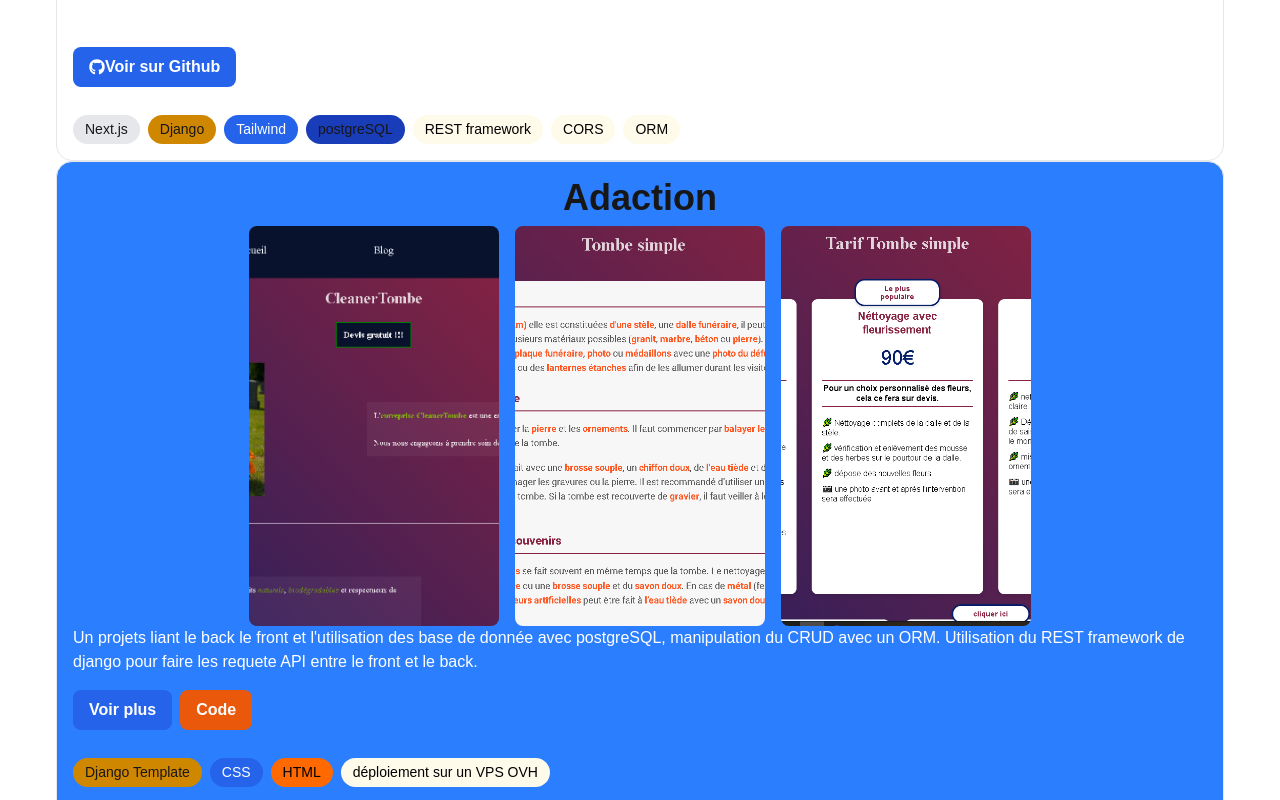
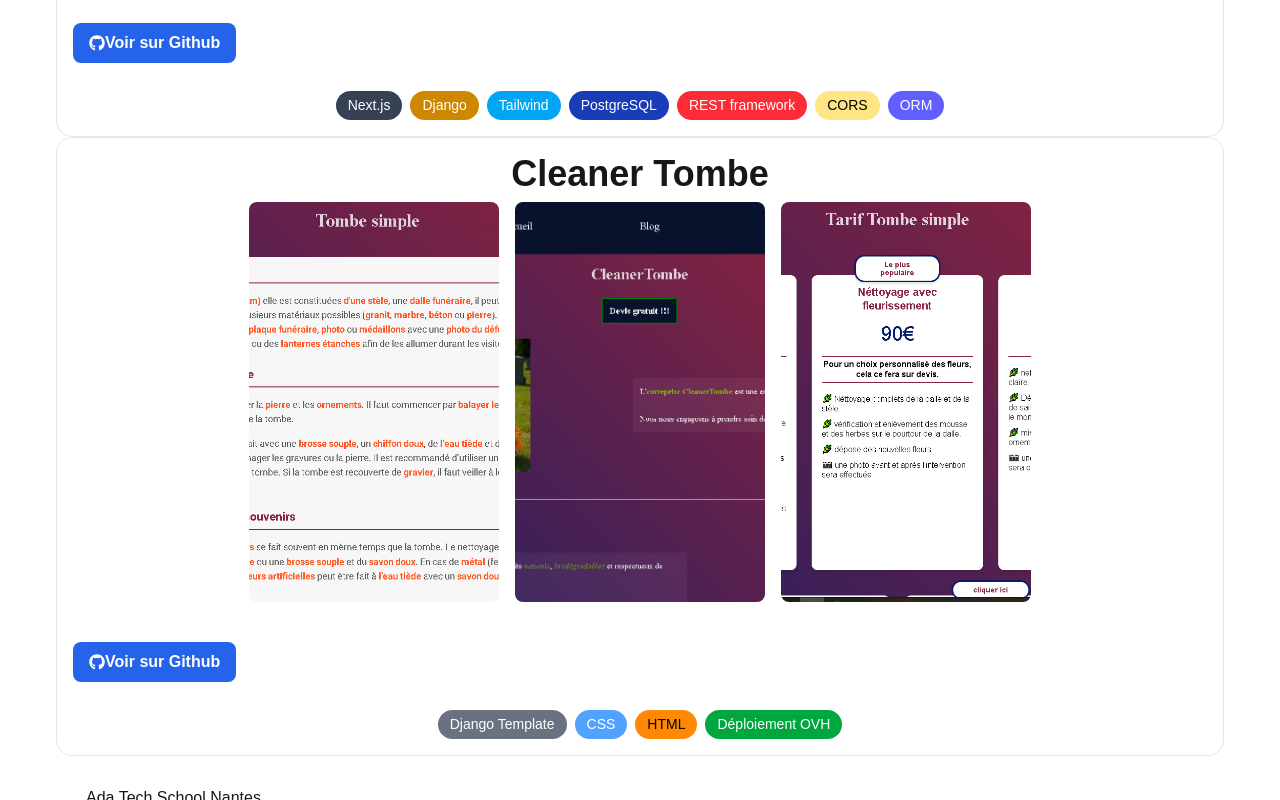
Before and after one commit to Phogo2112/Portfolio, a Next.js app: page / in a window 1280 px wide. Shown: the part 1280-2080 px from the top of the page. Built offline with nearby package versions, Linux system fonts and the light colour scheme; a web font is replaced by a local one.

Commit message:
add props and colors tags projects

```diff
--- a/app/components/Cards.tsx
+++ b/app/components/Cards.tsx
@@ -1,9 +1,25 @@
-"use client";
+
 import Image from "next/image";
-import { useState } from "react";
+
 import { FaGithub } from "react-icons/fa";
+import { getTagColor } from "../lib/getProjectsCards";
+type ProjectCardProps = {
+  title: string;
+  description: string;
+  images: string[];
+  githubUrl?: string;
+  demoUrl?: string;
+  tags: string[];
+};
 
-export default function ProjectCard() {
+export default function ProjectCard({
+  title,
+  description,
+  images,
+  githubUrl,
+  demoUrl,
+  tags,
+}: ProjectCardProps) {
   function BtnGit({ url }: { url: string }) {
     return (
       <a href={url} className="btn" target="_blank" rel="noopener noreferrer">
@@ -12,46 +28,49 @@ export default function ProjectCard() {
       </a>
     );
   }
+
   return (
     <div className="card">
-      <h3 className="text-4xl font-bold mb-2 flex justify-center">Adaction</h3>
+      {/* titre dynamique */}
+      <h3 className="text-4xl font-bold mb-2 flex justify-center">{title}</h3>
+
+      {/* images dynamiques */}
       <div className="flex flex-row justify-center gap-4">
-        <img
-          src="/adaction/connexion-adaction.png"
-          alt="image du projets adaction"
-          className="w-[250px] h-[400px] object-cover rounded-md"
-        />
-        <img
-          src="/adaction/collecte-adaction.PNG"
-          alt="image de la page des collectes de l'applications Adaction"
-          className="w-[250px] h-[400px] object-cover rounded-md"
-        />
-        <img
-          src="/adaction/page-wastes-type-adaction.PNG"
-          alt="image de la page des collectes de l'applications Adaction"
-          className="w-[250px] h-[400px] object-cover rounded-md"
-        />
+        {images?.map((src) => (
+          <img
+            key={src}
+            src={src}
+            alt={`image du projet ${title}`}
+            className="w-[250px] h-[400px] object-cover rounded-md"
+          />
+        ))}
       </div>
 
-      <p className="text-white mb-4">
-        Un projets liant le back le front et l'utilisation des base de donnée
-        avec postgreSQL, manipulation du CRUD avec un ORM. Utilisation du REST
-        framework de django pour faire les requete API entre le front et le
-        back.
-      </p>
+      {/* description dynamique */}
+      <p className="text-white mb-4">{description}</p>
 
+      {/* boutons */}
       <div className="flex gap-2">
-        <BtnGit url="https://github.com/Phogo2112/adaction-API.git" />
+        {githubUrl && <BtnGit url={githubUrl} />}
+        {demoUrl && (
+          <a
+            href={demoUrl}
+            className="btn"
+            target="_blank"
+            rel="noopener noreferrer"
+          >
+            Voir plus
+          </a>
+        )}
       </div>
 
-      <div className="flex gap-2 mt-7">
-        <span className="tag">Next.js</span>
-        <span className="tag bg-yellow-600">Django</span>
-        <span className="tag tag-primary">Tailwind</span>
-        <span className="tag bg-blue-800">postgreSQL</span>
-        <span className="tag bg-amber-50 text-black">REST framework</span>
-        <span className="tag bg-amber-50 text-black">CORS</span>
-        <span className="tag bg-amber-50 text-black">ORM</span>
+      {/* tags */}
+      <div className="flex gap-2 mt-7 flex-wrap justify-center">
+        {tags.map((tag, index) => (
+          <span key={tag} className={`tag ${getTagColor(tag)}`}>
+            {tag}
+          </span>
+        ))}
       </div>
     </div>
   );
@@ -59,53 +78,11 @@ export default function ProjectCard() {
 
 export function CleanerTombeCard() {
   return (
-    <div className="card h-[90vh] bg-blue-500">
-      <h3 className="text-4xl font-bold mb-2 flex justify-center">Adaction</h3>
-      <div className="flex flex-row justify-center gap-4">
-        <img
-          src="/cleanertombe/photo-présentation-cleanertombe.PNG"
-          alt="image du projets adaction"
-          className="w-[250px] h-[400px] object-cover rounded-md"
-        />
-        <img
-          src="/cleanertombe/blog-cleanertombe.PNG"
-          alt="image de la page des collectes de l'applications Adaction"
-          className="w-[250px] h-[400px] object-cover rounded-md"
-        />
-        <img
-          src="/cleanertombe/tarif-cleanertombe.PNG"
-          alt="image de la page des collectes de l'applications Adaction"
-          className="w-[250px] h-[400px] object-cover rounded-md"
-        />
-      </div>
-
-      <p className="text-white mb-4">
-        Un projets liant le back le front et l'utilisation des base de donnée
-        avec postgreSQL, manipulation du CRUD avec un ORM. Utilisation du REST
-        framework de django pour faire les requete API entre le front et le
-        back.
-      </p>
-
-      <div className="flex gap-2">
-        <a href="/projects/adaction" className="btn">
-          Voir plus
-        </a>
-        <a
-          href="https://github.com/Phogo2112/adaction-API.git"
-          className="btn btn-accent"
-        >
-          Code
-        </a>
-      </div>
-
-      <div className="flex gap-2 mt-7">
-        <span className="tag bg-yellow-600">Django Template</span>
-        <span className="tag tag-primary">CSS</span>
-        <span className="tag bg-orange-500 text-black">HTML</span>
-        <span className="tag bg-amber-50 text-black">
-          déploiement sur un VPS OVH
-        </span>
-      </div>
-    </div>
+    <ProjectCard
+      title="Cleaner Tombe"
+      description="Application de démonstration pour présenter un projet spécifique."
+      images={[]}
+      tags={[]}
+    />
   );
 }
--- a/app/components/Contact.tsx
+++ b/app/components/Contact.tsx
@@ -2,6 +2,8 @@
 import React from "react";
 import { useForm, ValidationError } from "@formspree/react";
 import { motion } from "framer-motion";
+
+
 
 export default function ContactForm() {
   const [state, handleSubmit] = useForm("mjkpoeop");
--- a/app/layout.tsx
+++ b/app/layout.tsx
@@ -29,16 +29,14 @@ export const metadata = {
   },
 };
 
-// ✅ Root Layout avec Dark Mode activé
 export default function RootLayout({ children }: { children: ReactNode }) {
   return (
     <html lang="fr">
       {" "}
-      {/* évite les warnings côté client */}
       <body
+        // import des variable de fonts ici
         className={`${geistSans.variable} ${geistMono.variable} ${rajdhani.variable} antialiased`}
       >
-        {/* 👇 Le ThemeProvider entoure tout ton contenu */}
         <ThemeProvider
           attribute="class"
           defaultTheme="system"
--- /dev/null
+++ b/app/lib/getProjectsCards.ts
@@ -0,0 +1,40 @@
+import fs from "fs";
+import path from "path";
+
+export function getTagColor(tag: string): string {
+  const colors: Record<string, string> = {
+    "Next.js": "bg-gray-700 text-white",
+    Django: "bg-yellow-600 text-white",
+    Tailwind: "bg-sky-500 text-white",
+    PostgreSQL: "bg-blue-800 text-white",
+    "REST framework": "bg-red-500 text-white",
+    CORS: "bg-amber-200 text-black",
+    ORM: "bg-indigo-500 text-white",
+    HTML: "bg-orange-400 text-black",
+    CSS: "bg-blue-400 text-white",
+    JavaScript: "bg-yellow-400 text-black",
+    TypeScript: "bg-blue-500 text-white",
+    "Déploiement OVH": "bg-green-600 text-white",
+  };
+
+  // valeur par défaut si la techno n’existe pas dans la liste
+  return colors[tag] || "bg-gray-500 text-white";
+}
+
+export function getProjectImages(folder: string): string[] {
+  const dirPath = path.join(process.cwd(), "public", folder);
+
+  // Vérifie si le dossier existe
+  if (!fs.existsSync(dirPath)) {
+    console.warn(`⚠️ Le dossier ${folder} n'existe pas dans /public`);
+    return [];
+  }
+
+  // Récupère les fichiers images
+  const files = fs.readdirSync(dirPath);
+
+  // Filtre les fichiers valides et renvoie le chemin relatif
+  return files
+    .filter((file) => /\.(png|jpg|jpeg|gif)$/i.test(file))
+    .map((file) => `/${folder}/${file}`);
+}
--- a/app/page.tsx
+++ b/app/page.tsx
@@ -5,14 +5,30 @@ import Presentation from "./components/Presentation";
 import Formation from "./components/Formation";
 import Footers from "./components/Footer";
 import ContactForm from "./components/Contact";
+import { getProjectImages } from "./lib/getProjectsCards";
 export default function Home() {
+  const adactionImages = getProjectImages("adaction");
+  const cleanerTombeImages = getProjectImages("cleanertombe");
   return (
     <>
       <div className="container-custom">
         <NavBar />
         <Presentation />
-        <ProjectCard />
-        <CleanerTombeCard />
+        <ProjectCard
+          title="Adaction"
+          description="Un projet liant le back, le front et la base de données PostgreSQL."
+          images={adactionImages}
+          githubUrl="https://github.com/Phogo2112/adaction-API.git"
+          tags={["Next.js", "Django", "Tailwind", "PostgreSQL", "REST framework", "CORS", "ORM"]}
+        />
+
+        <ProjectCard
+          title="Cleaner Tombe"
+          description="Site Django Templates, CSS et déploiement sur OVH."
+          images={cleanerTombeImages}
+          githubUrl="https://github.com/Phogo2112/cleanertombe.git"
+          tags={["Django Template", "CSS", "HTML", "Déploiement OVH"]}
+        />
         <Formation />
         <ContactForm />
         <Footers />
--- a/package.json
+++ b/package.json
@@ -11,6 +11,7 @@
   "dependencies": {
     "@formspree/react": "^3.0.0",
     "framer-motion": "^12.23.24",
+    "fs": "^0.0.1-security",
     "next": "16.0.0",
     "next-themes": "^0.4.6",
     "react": "^18.3.1",
```
Also changed, not shown: 1 other file (tests, documents, lock files or other folders).
